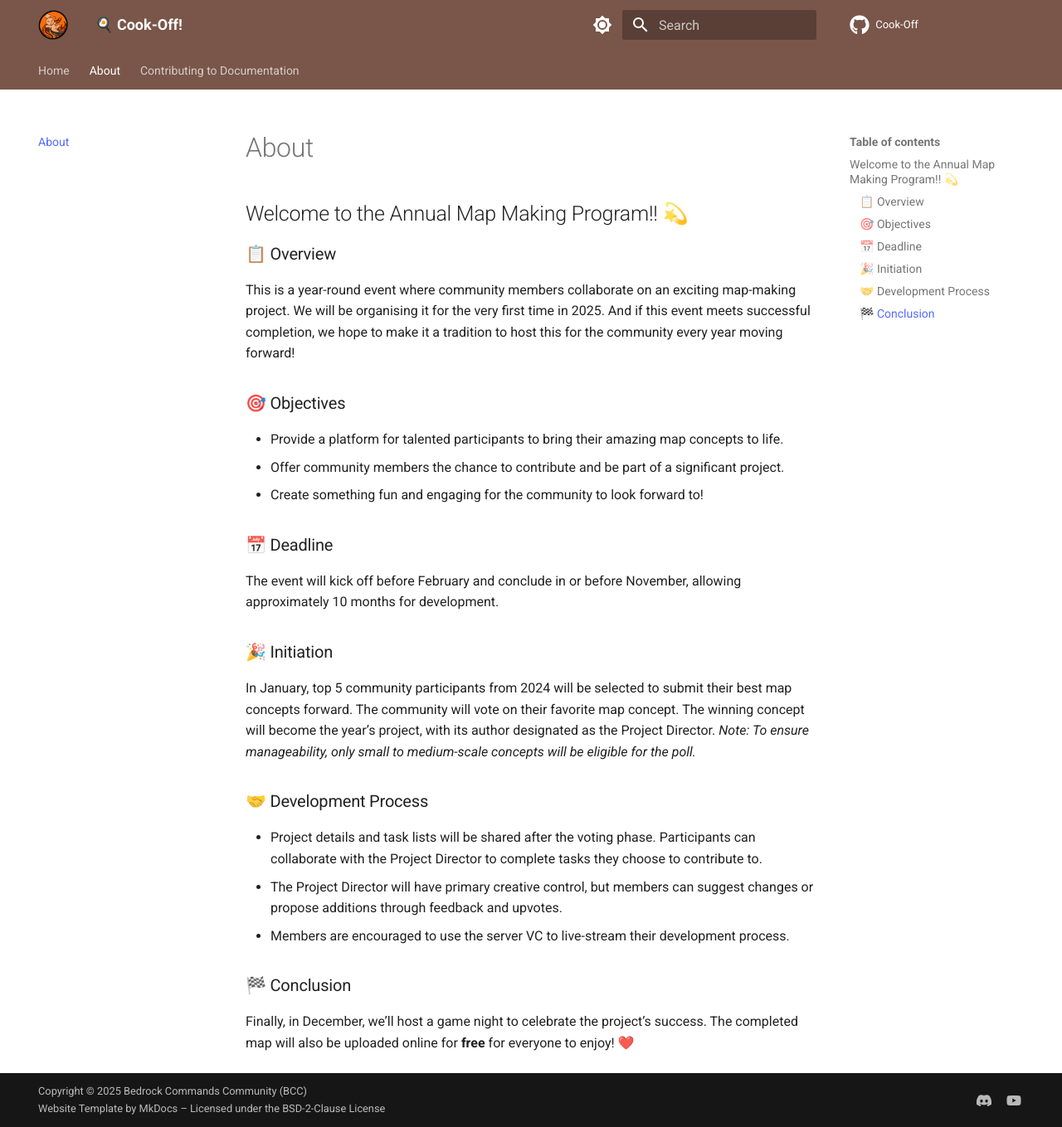
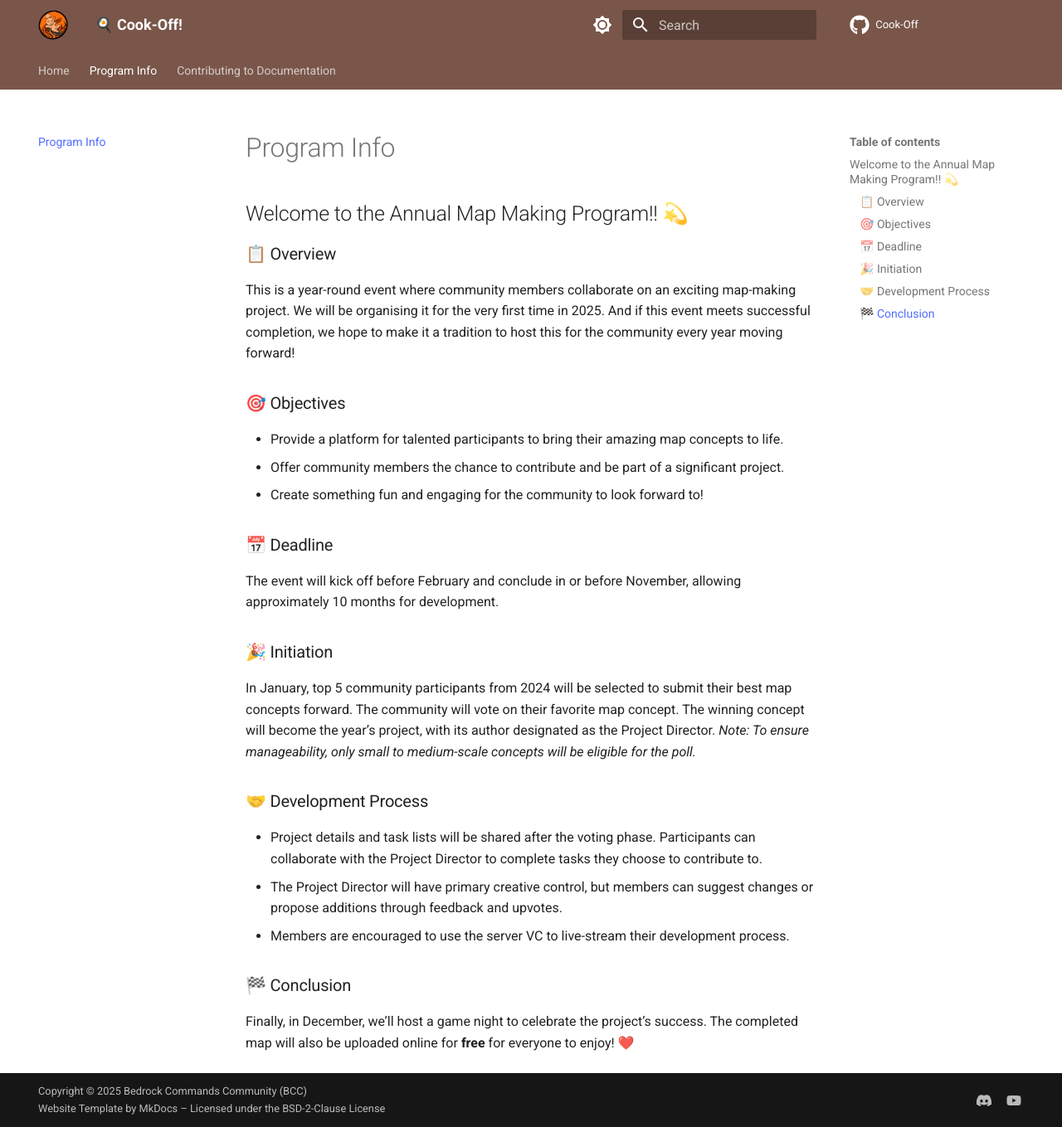
Before and after one commit to BedrockCommands/Cook-Off-Docs, an MkDocs documentation site: the page built from docs/docs/about.md, in a window 1280 px wide and 1359 px high. Shown: the whole window at 83% size. Built offline with MkDocs 1.6.1 and Material for MkDocs 9.7.7, drawn with Linux system fonts in a browser that asks for light colours; comment, search, counter and statistics services are not loaded.

Commit message:
Update about.md

```diff
--- a/docs/docs/about.md
+++ b/docs/docs/about.md
@@ -1,4 +1,4 @@
-# About
+# Program Info
 
 ## Welcome to the Annual Map Making Program!! 💫
 
```
